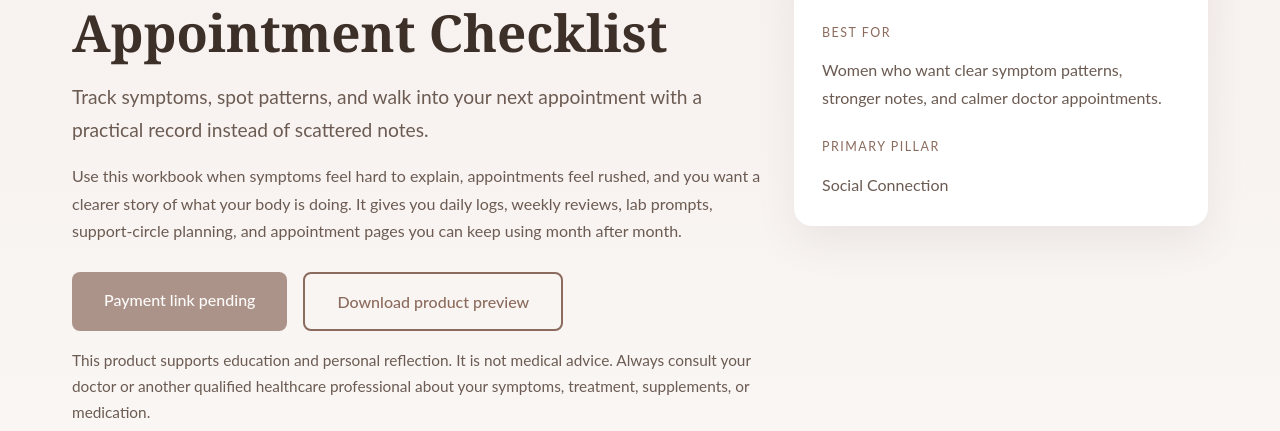
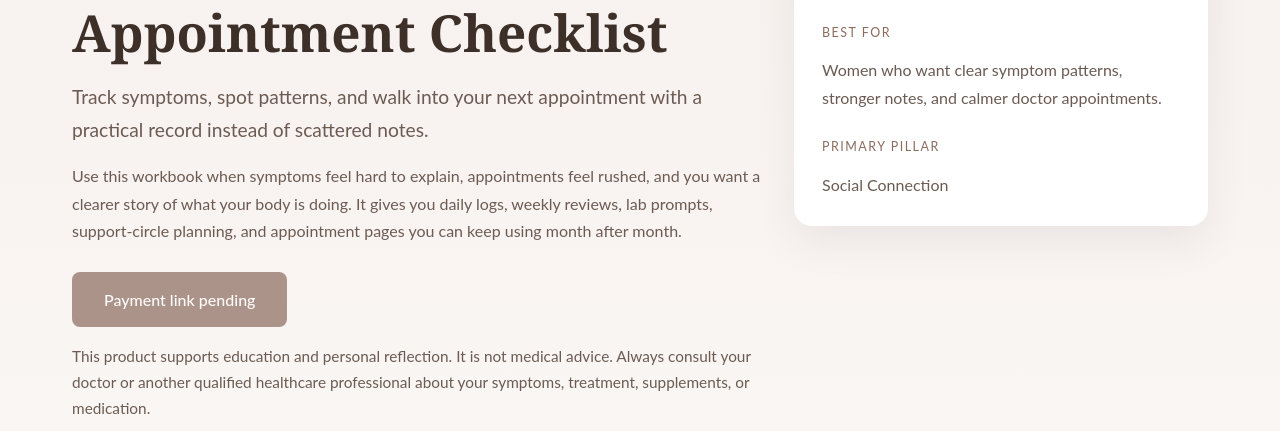
Before and after one commit to BFP-path/Balanced-Feminine-Path, an Astro site: page /shop/perimenopause-symptom-tracker-doctor-checklist in a window 1280 px wide. Shown: the part 369-800 px from the top of the page. Built offline with nearby package versions, Linux system fonts and the light colour scheme; Astro itself is replaced by a stand-in of ours.

Commit message:
Disable public product downloads until checkout

```diff
--- a/src/pages/shop/[slug].astro
+++ b/src/pages/shop/[slug].astro
@@ -70,7 +70,6 @@ const productSchema = JSON.stringify({
         <p class="intro-copy">{product.description}</p>
         <div class="hero-actions">
           <a href={purchaseHref} class={`btn ${product.paymentLink ? '' : 'btn-disabled'}`}>{purchaseLabel}</a>
-          <a href={product.pdfPath} class="btn btn-outline" download>Download product preview</a>
         </div>
         <p class="medical-note">
           This product supports education and personal reflection. It is not medical advice. Always consult your doctor or another qualified healthcare professional about your symptoms, treatment, supplements, or medication.
```
Also changed, not shown: 11 other files.
